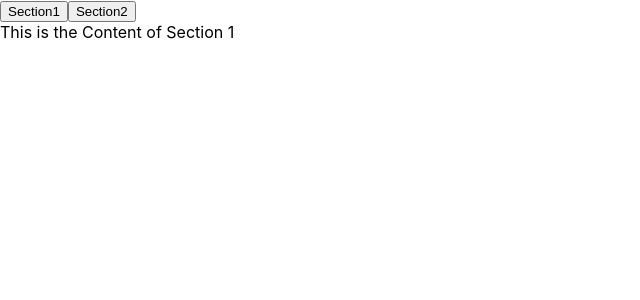
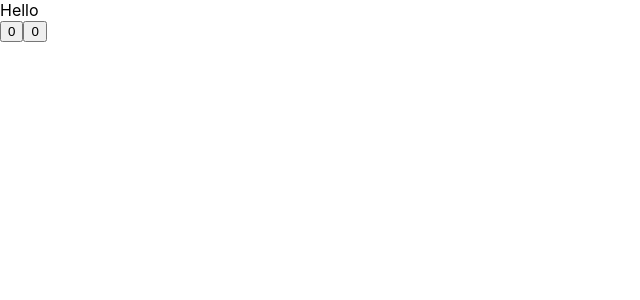
Before and after one commit to oreoTaste/react-hooks, a React (Create React App) app: page / in a window 1280 px wide. Shown: the top 300 px of the page, without its empty margins (0-640 px from the left). Built offline with nearby package versions, Linux system fonts and the light colour scheme.

Commit message:
2.0 Introduction to useEffect

```diff
--- a/src/App.js
+++ b/src/App.js
@@ -1,42 +1,31 @@
-import React, { useState } from "react";
-
-const contents = [
-  {
-    index: "Section1",
-    content: "This is the Content of Section 1",
-  },
-  {
-    index: "Section2",
-    content: "This is the Content of Section 2",
-  },
-];
-
-const useTabs = (initalTab, allTabs) => {
-  const [currentIndex, setCurrentIndex] = useState(initalTab);
-  if (!allTabs || !Array.isArray(allTabs)) {
-    return;
-  }
-  return {
-    currentItem: allTabs[currentIndex],
-    changeItem: setCurrentIndex,
-  };
-};
+import React, { useEffect, useState } from "react";
 
 const App = () => {
-  const { currentItem, changeItem } = useTabs(0, contents);
+  const DidMount = () => {
+    console.log("Component Did Mount!");
+  };
+  useEffect(DidMount, []);
+
+  const [num1, setNum1] = useState(0);
+  const [num2, setNum2] = useState(0);
+
   return (
     <>
-      {contents.map((content, index) => (
-        <button
-          onClick={() => {
-            changeItem(index);
-          }}
-        >
-          {content.index}
-        </button>
-      ))}
-
-      <div>{currentItem.content}</div>
+      <div>Hello</div>
+      <button
+        onClick={() => {
+          setNum1(num1 + 1);
+        }}
+      >
+        {num1}
+      </button>
+      <button
+        onClick={() => {
+          setNum2(num2 + 1);
+        }}
+      >
+        {num2}
+      </button>
     </>
   );
 };
```
